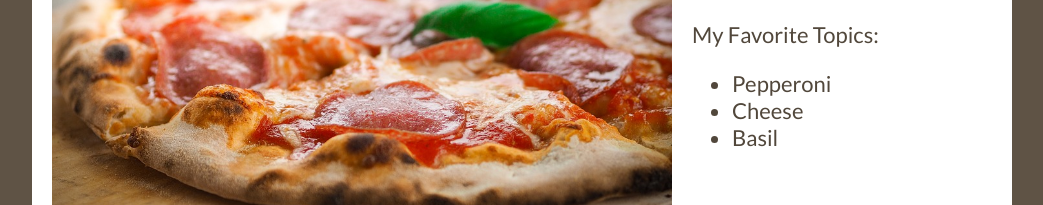
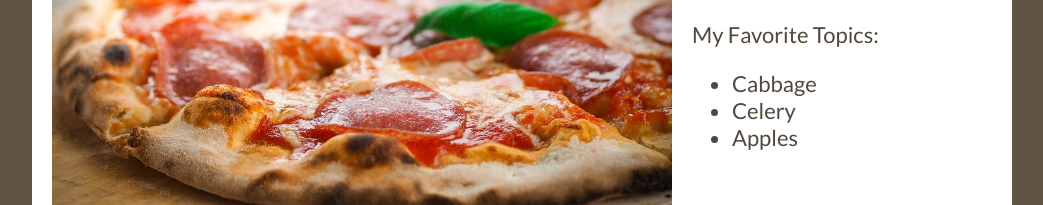
Before and after one commit to dunbars/sasha-pizza-again, a plain HTML site: page index.html in a window 1280 px wide. Shown: the part 199-404 px from the top of the page, without its empty margins (118-1161 px from the left). Drawn offline with Linux system fonts and the light colour scheme; a web font is replaced by a local one.

Commit message:
toppings change
added some new faves, deleted some old ones

```diff
--- a/index.html
+++ b/index.html
@@ -20,9 +20,9 @@
     <h1>Pizza!</h1>
     <p>My Favorite Topics: </p>
     <ul>
-      <li>Pepperoni</li>
-      <li>Cheese</li>
-      <li>Basil</li>
+      <li>Cabbage</li>
+      <li>Celery</li>
+      <li>Apples</li>
     </ul>
   </div>
 </div>
```
